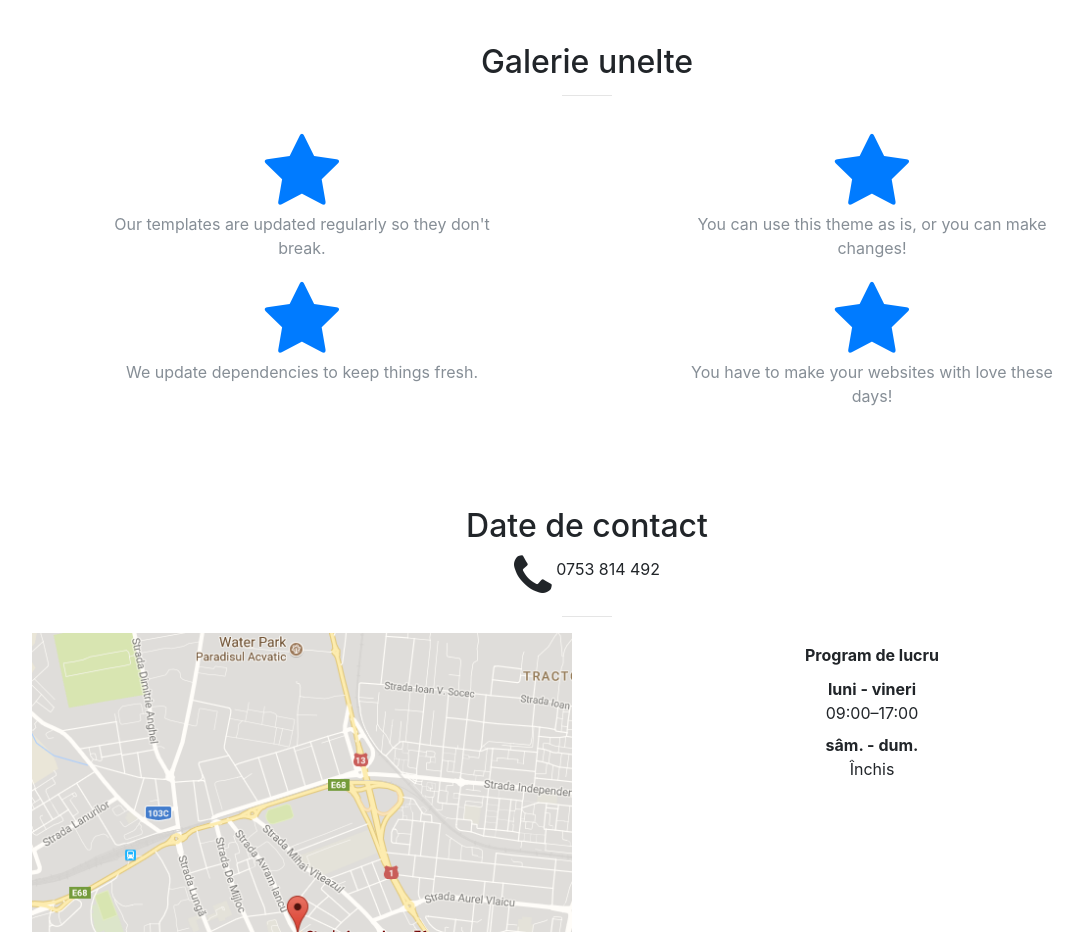
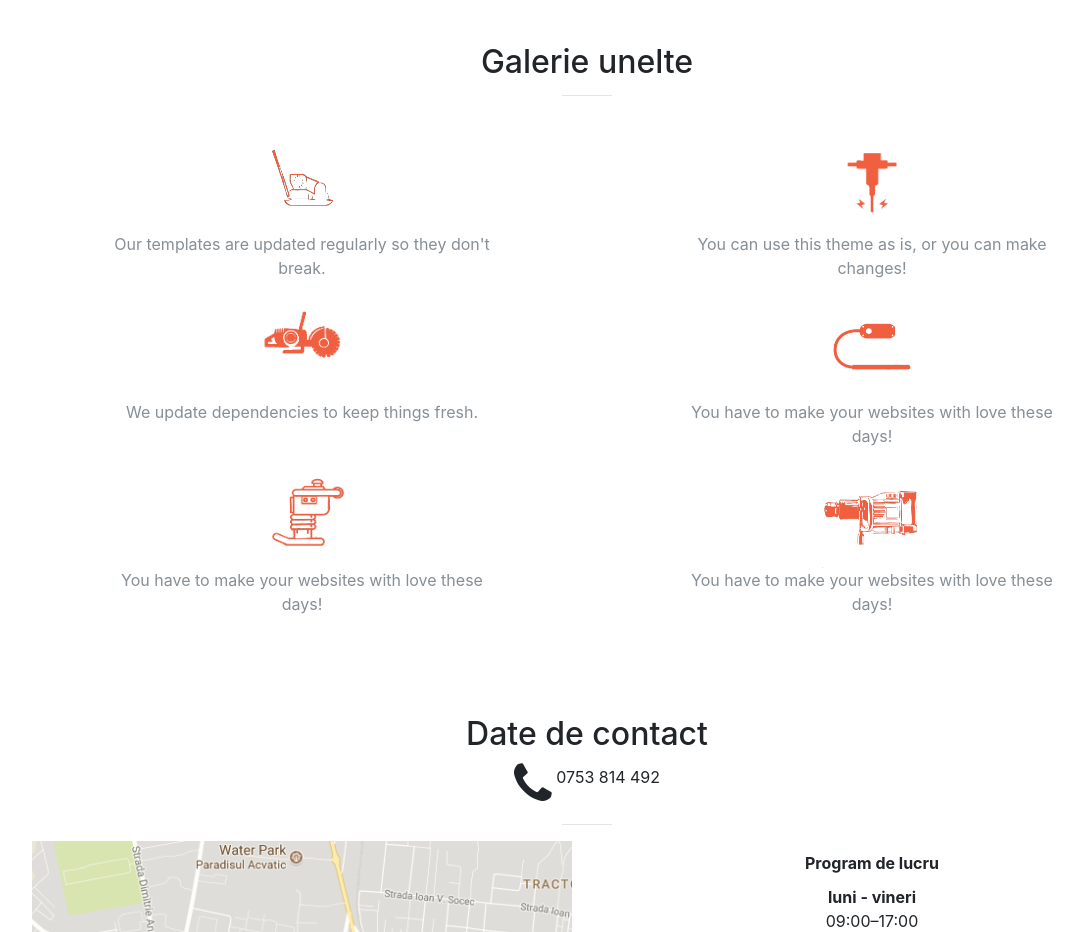
Before and after one commit to vlad2689/magazin-scule, a website with bundled scripts: page index.html in a window 1280 px wide. Shown: the part 920-1852 px from the top of the page, without its empty margins (53-1136 px from the left). Built offline with nearby package versions, Linux system fonts and the light colour scheme.

Commit message:
Add first icon

```diff
--- a/index.html
+++ b/index.html
@@ -119,28 +119,42 @@
         <div class="row">
           <div class="col-lg-6 col-md-6 text-center">
             <div class="service-box">
-              <i class="fa fa-5x fa-star text-primary sr-icons"></i>
+              <img src="img/icons/plate-final.png" class="tool-icon" />
               <p class="text-muted">
                 Our templates are updated regularly so they don't break.</p>
             </div>
           </div>
           <div class="col-lg-6 col-md-6 text-center">
             <div class="service-box">
-              <i class="fa fa-5x fa-star text-primary sr-icons"></i>
+              <img src="img/icons/jack-final.png" class="tool-icon" />
               <p class="text-muted">
                 You can use this theme as is, or you can make changes!</p>
             </div>
           </div>
           <div class="col-lg-6 col-md-6 text-center">
             <div class="service-box">
-              <i class="fa fa-5x fa-star text-primary sr-icons"></i>
+              <img src="img/icons/saw-icon-final.png" class="tool-icon" />
               <p class="text-muted">
                 We update dependencies to keep things fresh.</p>
             </div>
           </div>
           <div class="col-lg-6 col-md-6 text-center">
             <div class="service-box">
-              <i class="fa fa-5x fa-star text-primary sr-icons"></i>
+              <img src="img/icons/vibrator-icon-final.png" class="tool-icon" />
+              <p class="text-muted">
+                You have to make your websites with love these days!</p>
+            </div>
+          </div>
+          <div class="col-lg-6 col-md-6 text-center">
+            <div class="service-box">
+              <img src="img/icons/rammer-icon-final.png" class="tool-icon" />
+              <p class="text-muted">
+                You have to make your websites with love these days!</p>
+            </div>
+          </div>
+          <div class="col-lg-6 col-md-6 text-center">
+            <div class="service-box">
+              <img src="img/icons/hammer-final2.png" class="tool-icon hammer" />
               <p class="text-muted">
                 You have to make your websites with love these days!</p>
             </div>
--- a/scss/_custom.scss
+++ b/scss/_custom.scss
@@ -25,3 +25,15 @@ span.phone-number {
 .map-info__title {
     margin: 10px 0;
 }
+
+#portfolio {
+  .tool-icon {
+    width: 100px;
+    height: 100px;
+
+    &.hammer {
+      height: 80px;
+      margin-top: 20px;
+    }
+  }
+}
```
Also changed, not shown: css/creative.css, css/creative.min.css.
